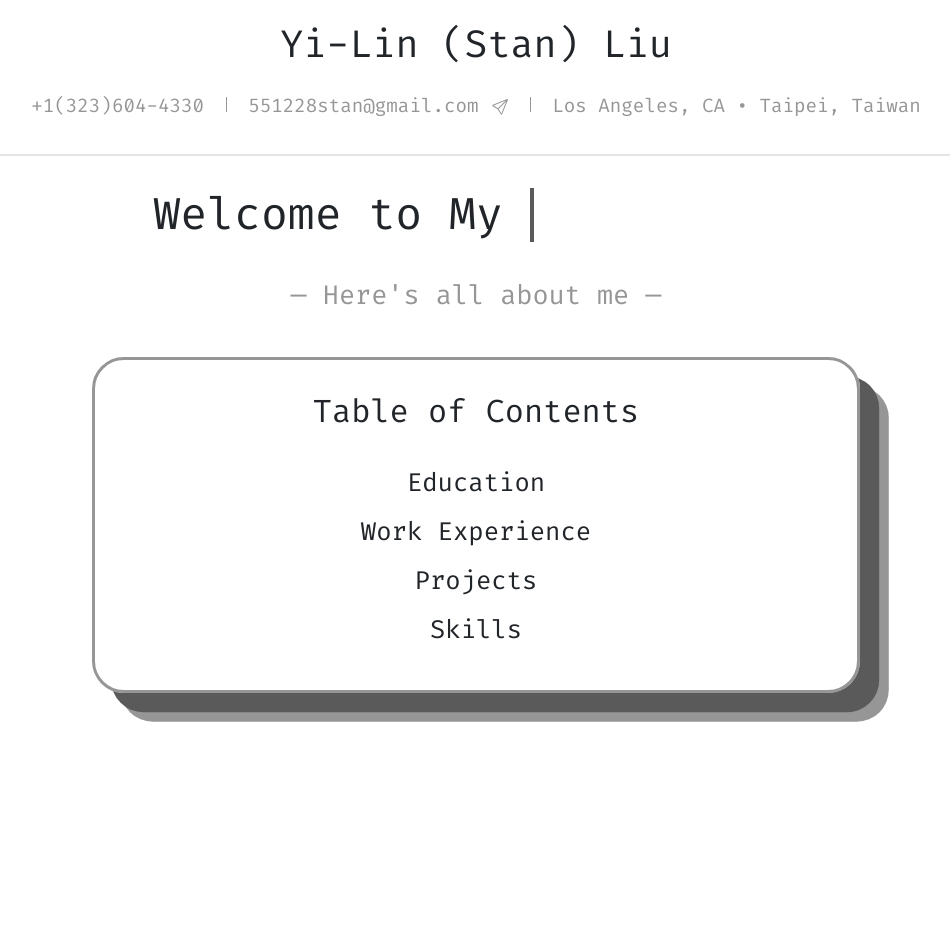
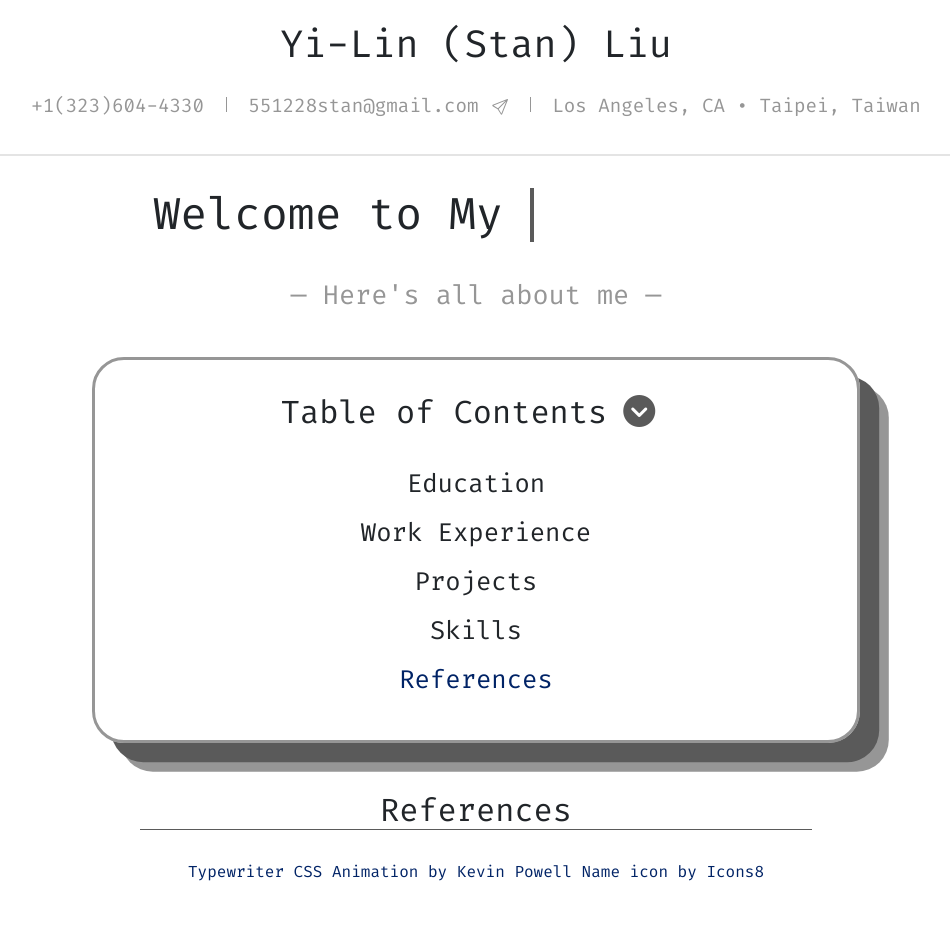
Before and after one commit to stantheman918/portfolio-site, a plain HTML site: page index.html in a window 1280 px wide. Shown: the whole page, without its empty margins (164-1114 px from the left). Before the commit the page ends 800 px from the top, so only its background shows below. Drawn offline with nearby package versions, Linux system fonts and the light colour scheme.

Commit message:
modified link effects & added References section

```diff
--- a/index.html
+++ b/index.html
@@ -14,6 +14,7 @@
     <!-- Fira Code font -->
     <link rel="preconnect" href="https://fonts.googleapis.com">
     <link rel="preconnect" href="https://fonts.gstatic.com" crossorigin>
+    <link rel="icon" href="https://img.icons8.com/doodle/48/000000/name.png">
     <link href="https://fonts.googleapis.com/css2?family=Fira+Code&display=swap" rel="stylesheet">
     <!-- Font Awesome -->
     <script src="https://kit.fontawesome.com/1d66712f30.js" crossorigin="anonymous"></script>
@@ -43,14 +44,22 @@
         </section>
         <section id="table-of-contents" class="container border-lightgray border-rounded text-center">
             <div class="row">
-                <button class="btn"><p class="title-secondary">Table of Contents</p></button>
+                <button class="btn"><p class="title-secondary d-inline-block">Table of Contents</p><span class="title-secondary dropdown-icon darkgray p-3"></span></button>
                 <ul class="list-unstyled">
-                    <li><span class="arrow-right d-inline-block darkgray"></span>Education<span class="arrow-left d-inline-block darkgray"></span></li>
-                    <li><span class="arrow-right d-inline-block darkgray"></span>Work Experience<span class="arrow-left d-inline-block darkgray"></span></li>
-                    <li><span class="arrow-right d-inline-block darkgray"></span>Projects<span class="arrow-left d-inline-block darkgray"></span></li>
-                    <li><span class="arrow-right d-inline-block darkgray"></span>Skills<span class="arrow-left d-inline-block darkgray"></span></li>
+                    <li class="table-content"><span class="arrow-right d-inline-block darkgray"></span>Education<span class="arrow-left d-inline-block darkgray"></span></li>
+                    <li class="table-content"><span class="arrow-right d-inline-block darkgray"></span>Work Experience<span class="arrow-left d-inline-block darkgray"></span></li>
+                    <li class="table-content"><span class="arrow-right d-inline-block darkgray"></span>Projects<span class="arrow-left d-inline-block darkgray"></span></li>
+                    <li class="table-content"><span class="arrow-right d-inline-block darkgray"></span>Skills<span class="arrow-left d-inline-block darkgray"></span></li>
+                    <li class="table-content"><span class="arrow-right d-inline-block darkgray"></span><a href="./index.html#references">References</a><span class="arrow-left d-inline-block darkgray"></span></li>
                 </ul>
             </div>
+        </section>
+        <section id="references" class="container text-center p-5">
+            <h2 class="heading">References</h2>
+            <ul class="list-unstyled">
+                <li class="reference d-inline-block"><a href="https://www.youtube.com/watch?v=w1nhwUGsG6M&t=878s&ab_channel=KevinPowell">Typewriter CSS Animation by Kevin Powell</a></li>
+                <li class="reference d-inline-block"><a href="https://icons8.com/icon/MXJBhIDosJsE/name">Name icon by Icons8</a></li>
+            </ul>
         </section>
     </main>
 
--- a/style.css
+++ b/style.css
@@ -3,6 +3,7 @@
     --lightgray: rgb(150, 150, 150);
     --darkgray: rgb(90, 90, 90);
     --navy: rgb(0,35,102);
+    --royal-azure: rgb(0,56,168);
     --typewriter-char: 24;
     --typewriter-speed: 6s;
 }
@@ -10,6 +11,15 @@
 *::before,
 *::after {
     font-family: 'Fira Code', monospace;
+}
+a {
+    color: var(--navy);
+    text-decoration: none;
+}
+a:hover,
+a:focus {
+    color: var(--royal-azure);
+    transition: color 0.2s ease-in-out;
 }
 /* end of Setup */
 
@@ -38,6 +48,10 @@
 }
 .row {
     padding: 10px;
+}
+.heading {
+    border-bottom: 1px solid var(--darkgray);
+    margin-bottom: 30px;
 }
 /* end of Custom classes */
 
@@ -115,7 +129,12 @@ hr {
     box-shadow: 1.5vw 1.5vw 0 0 var(--darkgray),
                 2.25vw 2.25vw 0 0 var(--lightgray);
 }
-li {
+.dropdown-icon::after {
+    content: "\f13a";
+    font-family: "Font Awesome 5 Free";
+    font-weight: 900;
+}
+.table-content {
     position: relative;
     line-height: 1.8em;
     font-size: 2vw;
@@ -144,7 +163,7 @@ li {
 .arrow-right::after {
     content: "\f0a9";
 }
-li:hover {
+.table-content:hover {
     font-size: 2.25vw;
     border-width: 1px 0;
     border-color: lightgray;
@@ -154,17 +173,40 @@ li:hover {
                 border-color 0.1s ease-in,
                 box-shadow 0.1s ease-in;
 }
-li:hover .arrow-left::after,
-li:hover .arrow-right::after {
+.table-content:hover .arrow-left::after,
+.table-content:hover .arrow-right::after {
     opacity: 1;
     transition: opacity 0.3s ease-in;
 }
-li:hover .arrow-left,
-li:hover .arrow-right {
+.table-content:hover .arrow-left,
+.table-content:hover .arrow-right {
     transform: translateX(0);
     transition: transform 0.3s ease-in;
 }
 /* end of Table of Contents */
+
+/* References */
+.reference {
+    position: relative;
+}
+.reference::after {
+    content: "";
+    position: absolute;
+    left: 0;
+    right: 0;
+    bottom: 0;
+    height: 1px;
+    background-color: var(--royal-azure);
+    transform: scaleX(0);
+    transform-origin: right;
+    transition: transform 0.2s ease-in-out;
+}
+.reference:hover::after {
+    transform: scaleX(1);
+    transform-origin: left;
+    transition: transform 0.2s ease-in-out;
+}
+/* end of References */
 
 /* end of Main */
 
```
